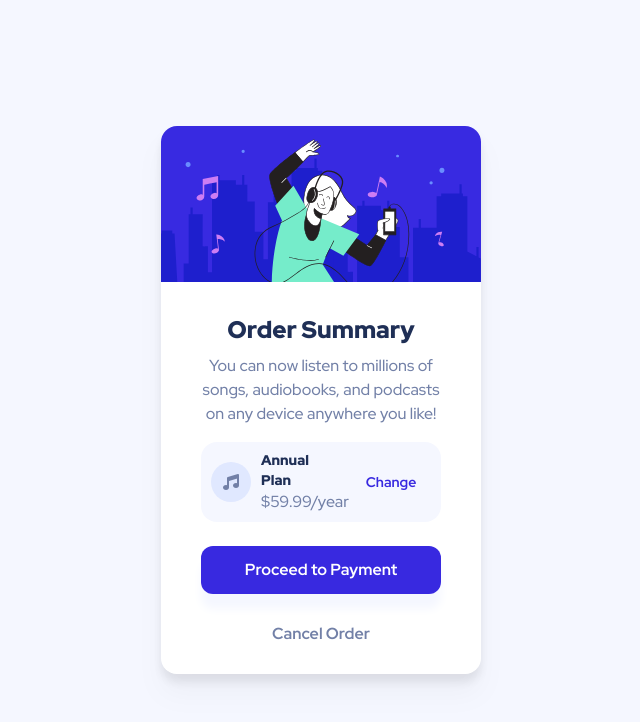
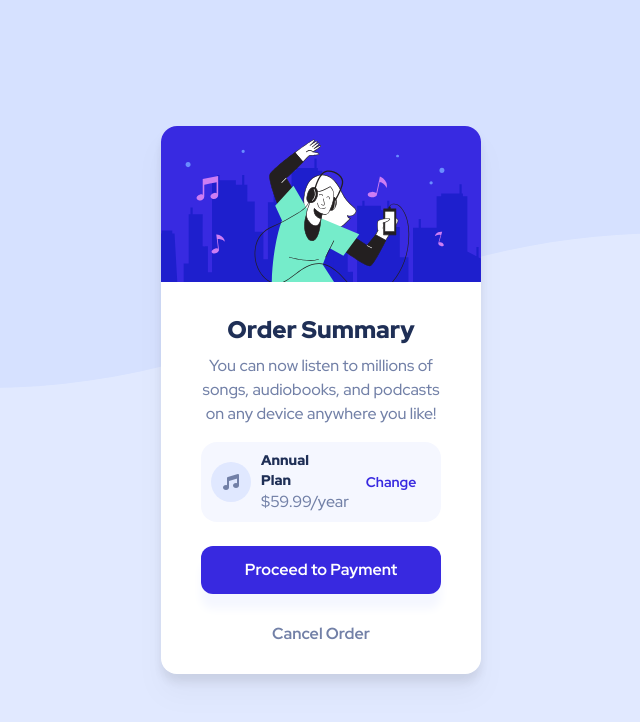
Before and after one commit to UnFik/order-component, a plain HTML site: page index.html in a window 1280 px wide. Shown: the whole page, without its empty margins (319-959 px from the left). Drawn offline with nearby package versions, Linux system fonts and the light colour scheme.

Commit message:
add background

```diff
--- a/index.html
+++ b/index.html
@@ -26,7 +26,8 @@
     }
 
     body {
-      background-color: hsl(225, 100%, 98%);
+      background: url(./images/pattern-background-desktop.svg) no-repeat, #E1E9Ff;
+      background-size: contain;
       min-height: 100vh;
       display: grid;
       place-items: center;
```
